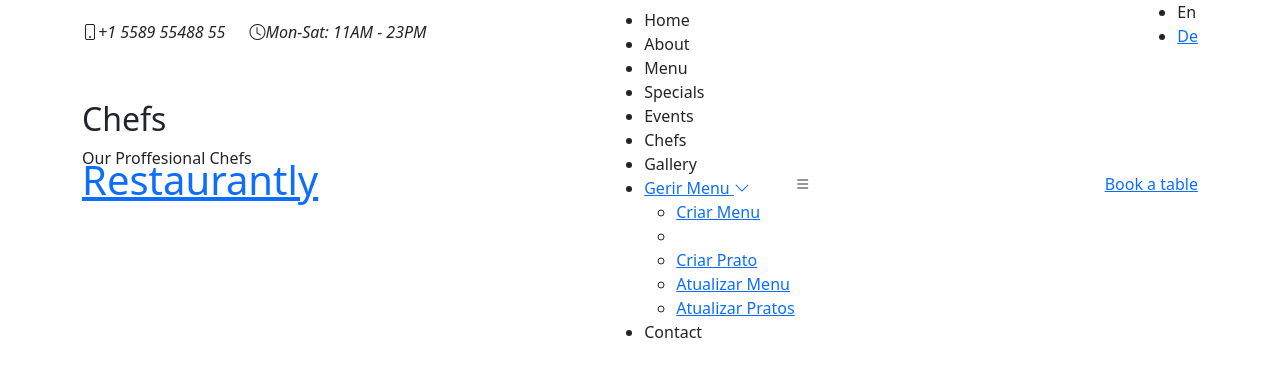
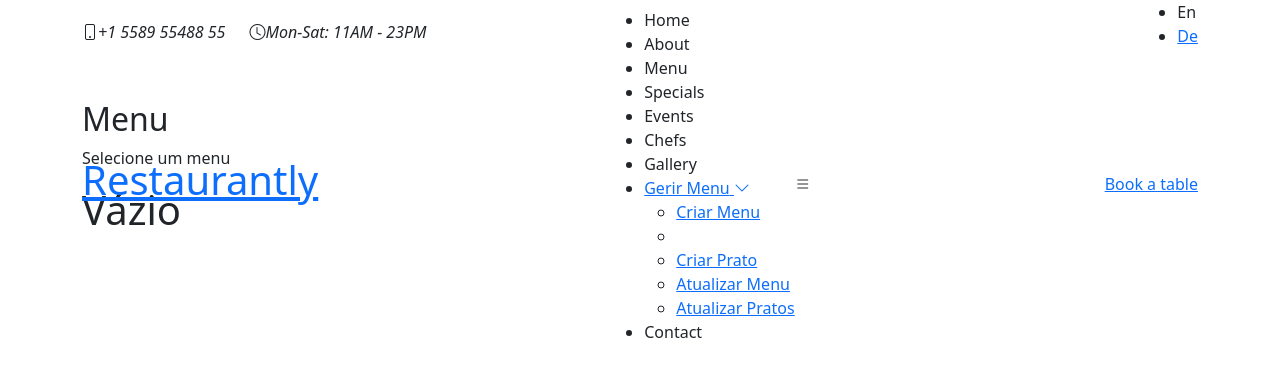
Before and after one commit to LertonJosine/Atlas-Project, a Django app: page /menu/actualizar/menu/ in a window 1280 px wide. Shown: the top 377 px of the page. Run offline with Django 5.2, Linux system fonts and the light colour scheme; data that the repository does not hold is empty; some libraries are stand-ins or nearby versions; some web fonts are replaced.

Commit message:
adding empty tag to listar menu and listar pratos pages

```diff
--- a/templates/cardapio/listar_menu.html
+++ b/templates/cardapio/listar_menu.html
@@ -8,8 +8,8 @@
       <div class="container" data-aos="fade-up">
 
         <div class="section-title">
-          <h2>Chefs</h2>
-          <p>Our Proffesional Chefs</p>
+          <h2>Menu</h2>
+          <p>Selecione um menu</p>
         </div>
 
         <div class="row">
@@ -24,6 +24,8 @@
               </div>
             </div>
           </div>
+          {%empty%}
+          <h1>Vázio</h1>
           {% endfor %}
 
       </div>
--- a/templates/cardapio/listar_pratos.html
+++ b/templates/cardapio/listar_pratos.html
@@ -24,6 +24,8 @@
               </div>
             </div>
           </div>
+          {%empty%}
+          <h1>Vázio</h1>
           {% endfor %}
 
       </div>
```
